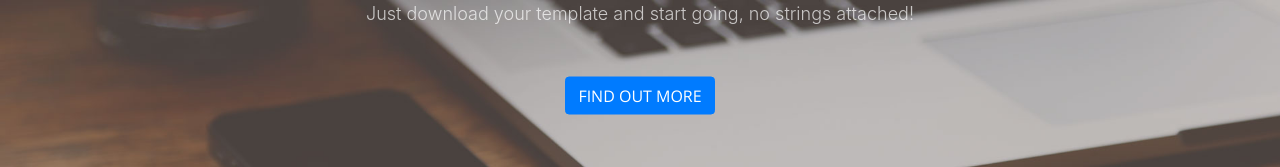
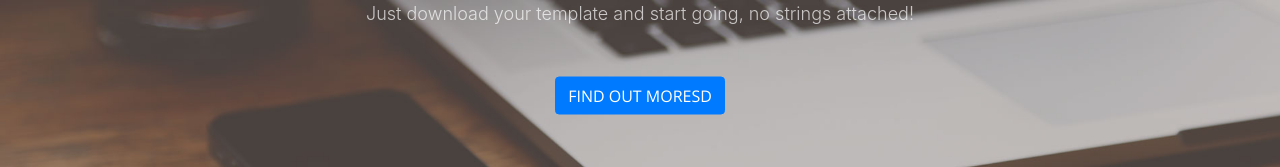
Before and after one commit to nickypatson/nickypatson.github.io, a website with bundled scripts: page index.html in a window 1280 px wide. Shown: the part 442-609 px from the top of the page. Built offline with nearby package versions, Linux system fonts and the light colour scheme.

Commit message:
Update index.html

```diff
--- a/index.html
+++ b/index.html
@@ -54,7 +54,7 @@
           <h1 id="homeHeading">Your Favorite Source of Free Bootstrap Themes</h1>
           <hr>
           <p> Heavy Start Bootstrap can help you build better websites using the Bootstrap CSS framework! Just download your template and start going, no strings attached!</p>
-          <a class="btn btn-primary btn-xl js-scroll-trigger" href="https://dev.crazam.ie/login">Find Out More</a>
+          <a class="btn btn-primary btn-xl js-scroll-trigger" href="https://dev.crazam.ie/login">Find Out Moresd</a>
         </div>
       </div>
     </header>
```
